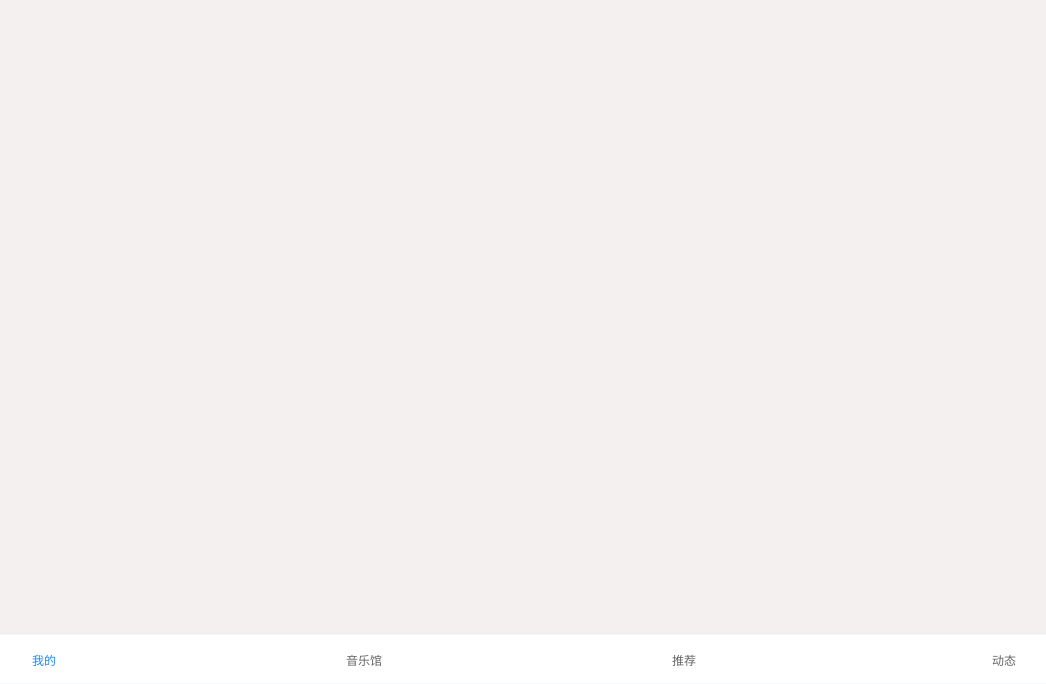
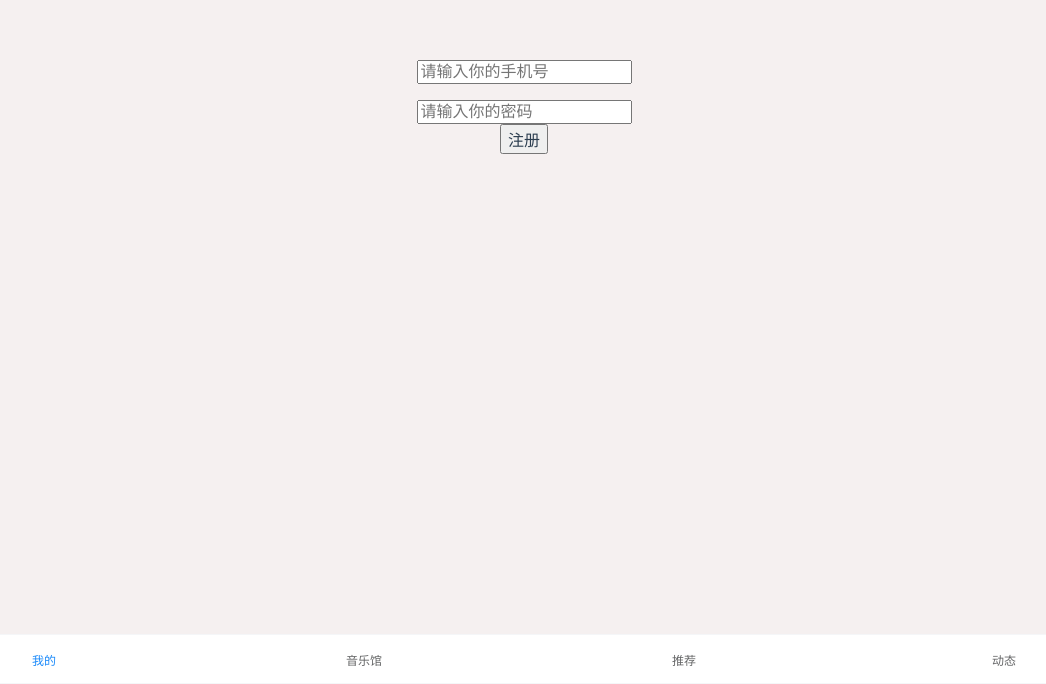
Before and after one commit to trunrese/music, a Vue app: page /#/register in a window 1280 px wide. Shown: the part 116-800 px from the top of the page, without its empty margins (116-1162 px from the left). Built offline with nearby package versions, Linux system fonts and the light colour scheme.

Commit message:
注册页面

```diff
--- a/src/router/index.js
+++ b/src/router/index.js
@@ -1,6 +1,9 @@
 import Vue from 'vue'
 import VueRouter from 'vue-router'
 import Home from '../views/home.vue'
+import Register from '../views/register.vue'
+
+
 
 
 
@@ -25,9 +28,6 @@ const routes = [{
   {
     path: '/cloud',
     name: 'cloud',
-    // route level code-splitting
-    // this generates a separate chunk (about.[hash].js) for this route
-    // which is lazy-loaded when the route is visited.
     component: () => import( /* webpackChunkName: "about" */ '../views/cloud.vue')
   }, {
     path: '/video',
@@ -36,6 +36,22 @@ const routes = [{
     // this generates a separate chunk (about.[hash].js) for this route
     // which is lazy-loaded when the route is visited.
     component: () => import( /* webpackChunkName: "about" */ '../views/video.vue')
+  },
+  {
+    path: '/register',
+    name: 'register',
+    // route level code-splitting
+    // this generates a separate chunk (about.[hash].js) for this route
+    // which is lazy-loaded when the route is visited.
+    component: () => import( /* webpackChunkName: "about" */ '../views/register.vue')
+  },
+  {
+    path: '/login',
+    name: 'login',
+    // route level code-splitting
+    // this generates a separate chunk (about.[hash].js) for this route
+    // which is lazy-loaded when the route is visited.
+    component: () => import( /* webpackChunkName: "about" */ '../views/login.vue')
   }
 ]
 
--- a/src/views/home.vue
+++ b/src/views/home.vue
@@ -18,7 +18,7 @@
     <div class="presonal">
       <div class="presonal_s">
         <p>
-          <van-icon size="20px" name="friends-o" />
+          <van-icon @click="register" size="20px" name="friends-o" />
         </p>
         <span>
           <van-icon size="20px" name="envelop-o" />
@@ -66,7 +66,11 @@ export default {
       a: "陪你度过漫长岁月"
     };
   },
-  methods: {},
+  methods: {
+    register() {
+      this.$router.push({ name: "register" });
+    }
+  },
   components: {
     HelloWorld
   }
--- a/src/views/login.vue
+++ b/src/views/login.vue
@@ -0,0 +1,10 @@
+<template>
+  <div class="regis">
+    <input class="ipt1" type="text" placeholder="请输入你的手机号" />
+    <br />
+    <input class="ipt2" type="password" placeholder="请输入你的密码" />
+    <br />
+    <button>登录</button>
+    <br />
+  </div>
+</template>
--- a/src/views/register.vue
+++ b/src/views/register.vue
@@ -0,0 +1,27 @@
+<template>
+  <div class="regis">
+    <input class="ipt1" type="text" placeholder="请输入你的手机号" />
+    <br />
+    <input class="ipt2" type="password" placeholder="请输入你的密码" />
+    <br />
+    <button>注册</button>
+    <br />
+  </div>
+</template>
+<script>
+export default {
+  methods: {
+    login() {
+      this.$router.push({ name: "login" });
+    }
+  }
+};
+</script>
+<style scoped>
+.regis {
+  padding: 10rem 5vw;
+}
+.ipt1 {
+  margin: 1rem 0;
+}
+</style>
```
